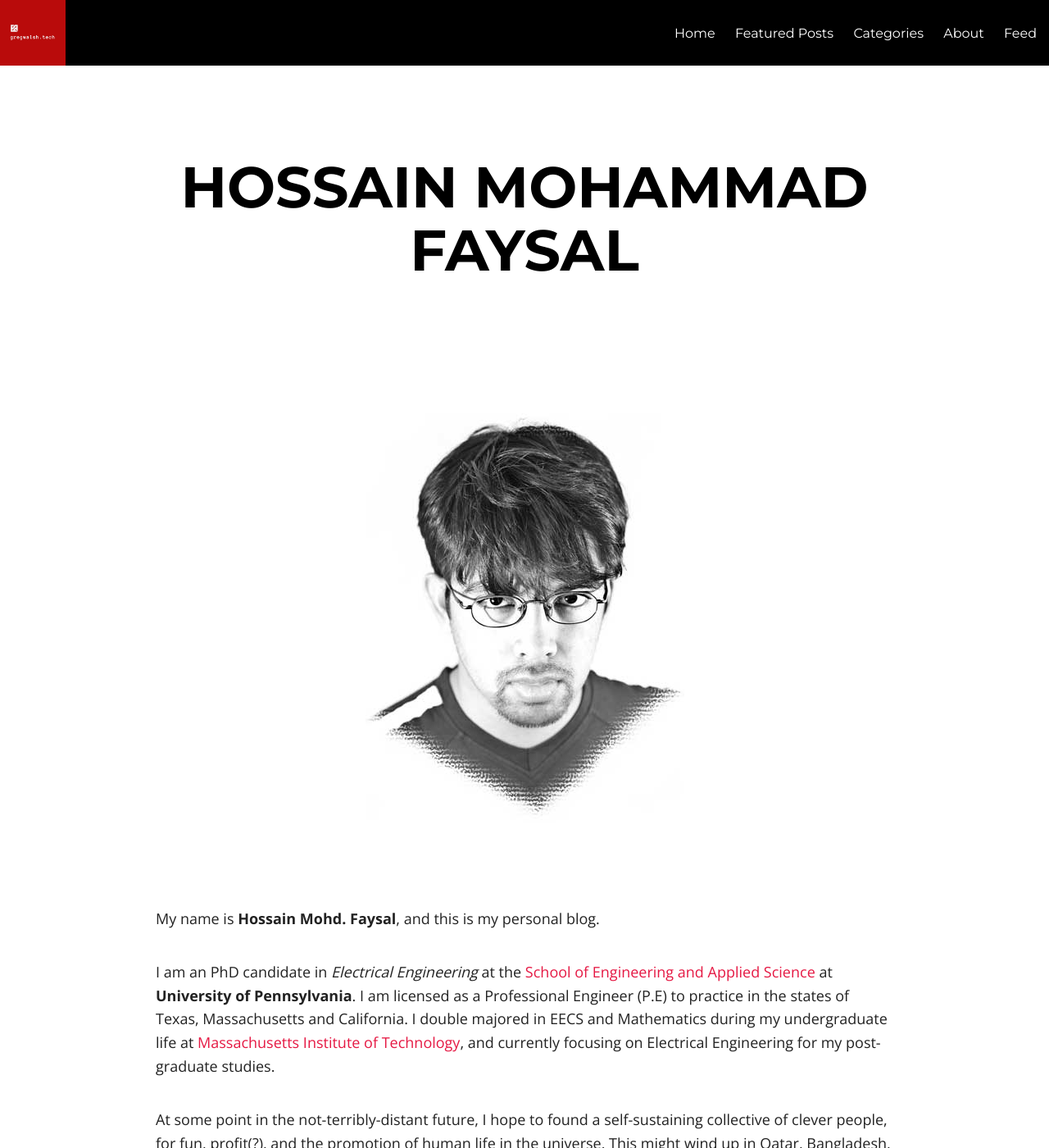
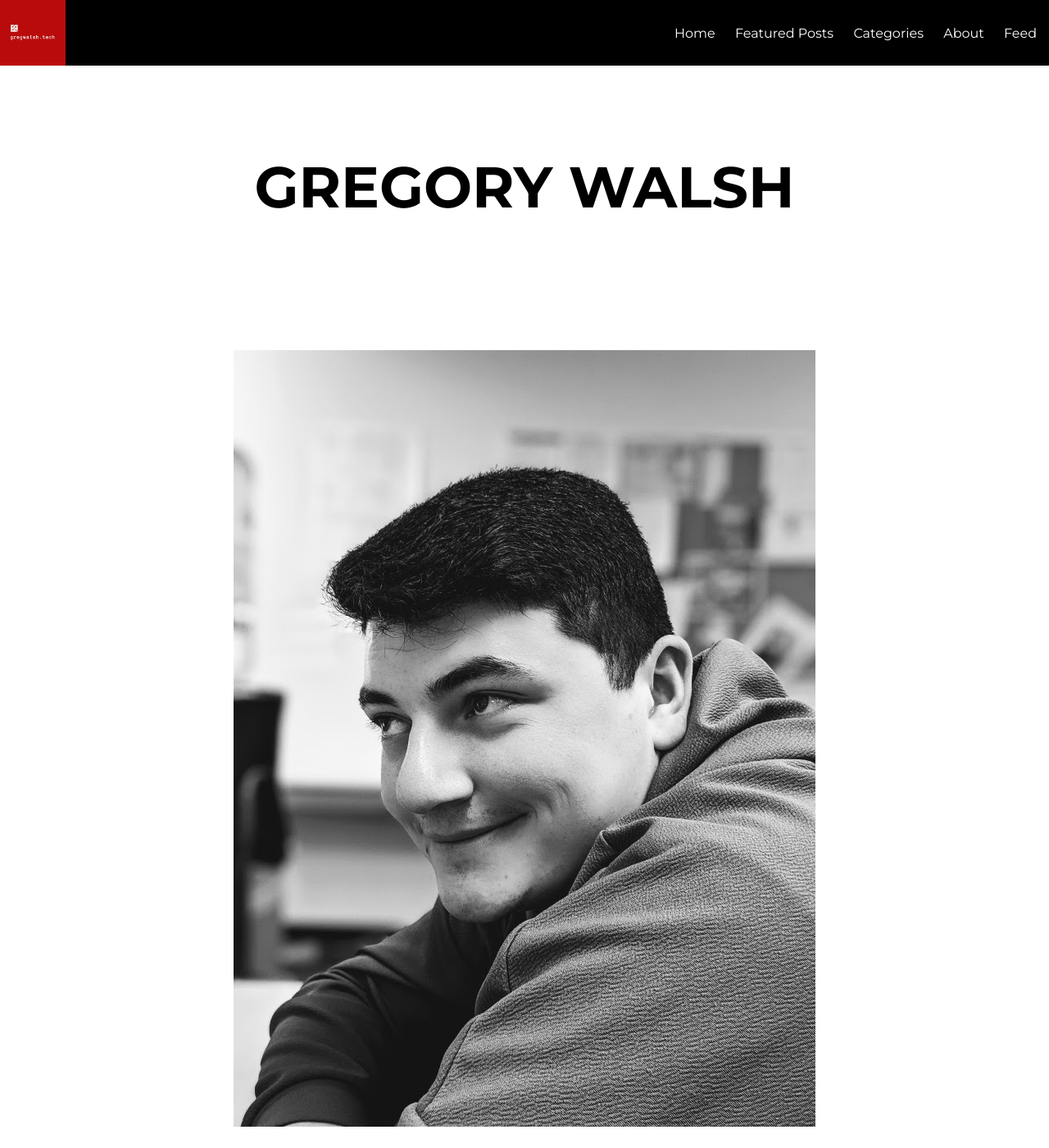
Before and after one commit to walshg3/walshg3.github.io, a Jekyll site: the page built from Greg Walsh.md, in a window 1280 px wide and 1400 px high. Shown: the whole window at 82% size. Built offline with Jekyll 4.4.1, drawn with Linux system fonts in a browser that asks for light colours; nearby versions of some CDN libraries.

Commit message:
more updates

```diff
--- a/hossain-mohd-faysal.md
+++ b/Greg Walsh.md
@@ -1,16 +1,16 @@
 ---
 layout: page
-permalink: /hossain-mohd-faysal/index.html
-title: HOSSAIN MOHAMMAD FAYSAL
-tags: [Hossain, Mohd, Faysal, hmfaysal]
+permalink: /greg-walsh/index.html
+title: Gregory Walsh
+tags: [Greg , Walsh, about, me]
 image:
-  feature: Hossain-Mohd-Faysal.jpg
+  feature: profile.jpg
 ---
 
-  <img src="{{ site.url }}/images/hossain-faysal.jpg" alt="Hossain Mohammad Faysal">
+  <img src="{{ site.url }}/images/profile.jpg" >
 
 
-My name is **Hossain Mohd. Faysal**, and this is my personal blog.
+My name is **Greg Walsh**, and this is my personal blog.
 
 I am an PhD candidate in *Electrical Engineering* at the [School of Engineering and Applied Science](http://www.seas.upenn.edu/) at **University of Pennsylvania**. I am licensed as a Professional Engineer (P.E) to practice in the states of Texas, Massachusetts and California. I double majored in EECS and Mathematics during my undergraduate life at [Massachusetts Institute of Technology](http://www.mit.edu/), and currently focusing on Electrical Engineering for my post-graduate studies.
 
```
Also changed, not shown: images/apple-touch-icon-114x114-precomposed.png (deleted), images/apple-touch-icon-144x144-precomposed.png (deleted), images/apple-touch-icon-72x72-precomposed.png (deleted), images/apple-touch-icon-precomposed.png (deleted), images/hmfaysal-404.jpg (deleted), images/hmfaysal.jpg (deleted), images/hossain-faysal.jpg (deleted), images/kiki-bouba.png (deleted), images/logo3.png (deleted), images/profile.jpg (added).
